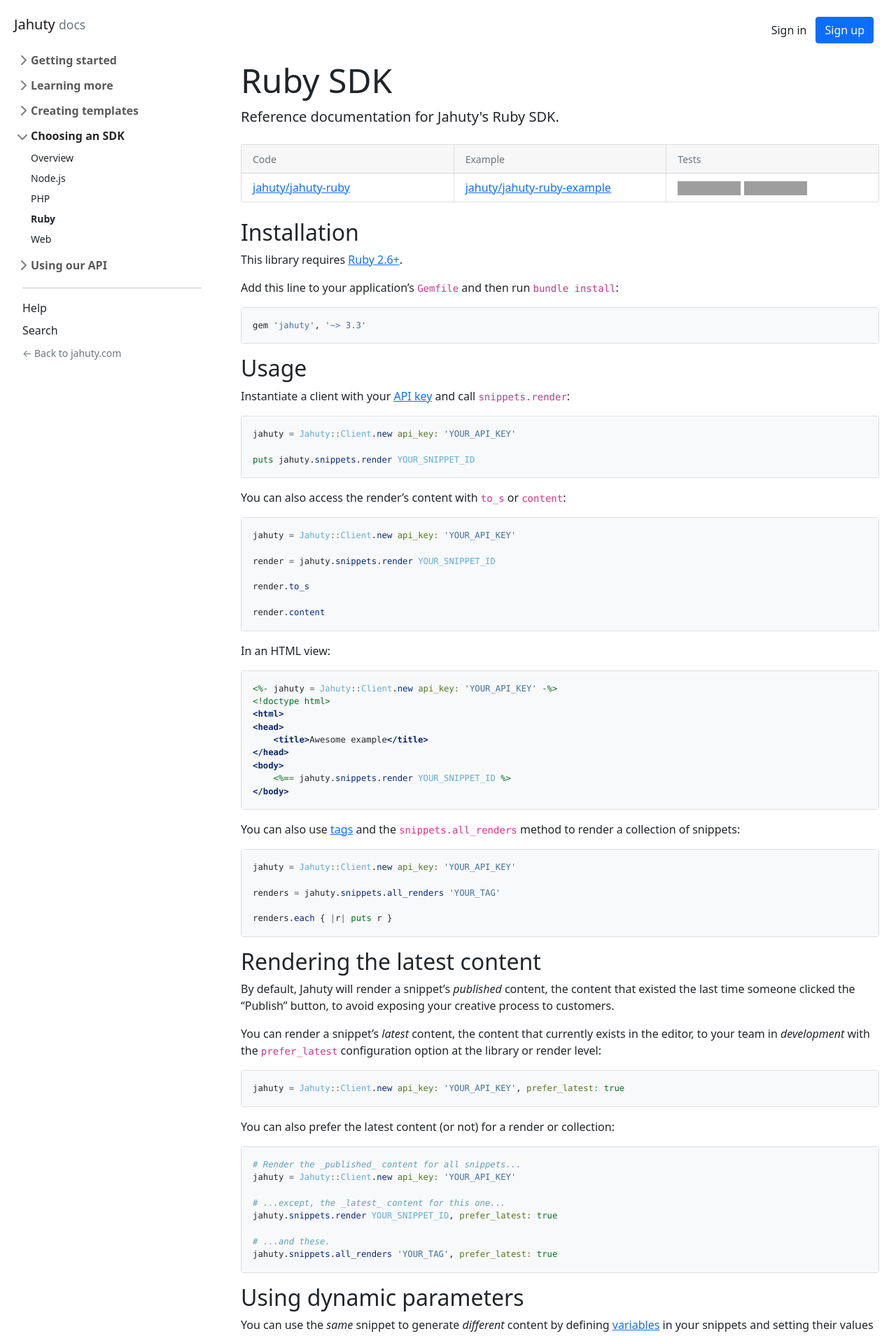
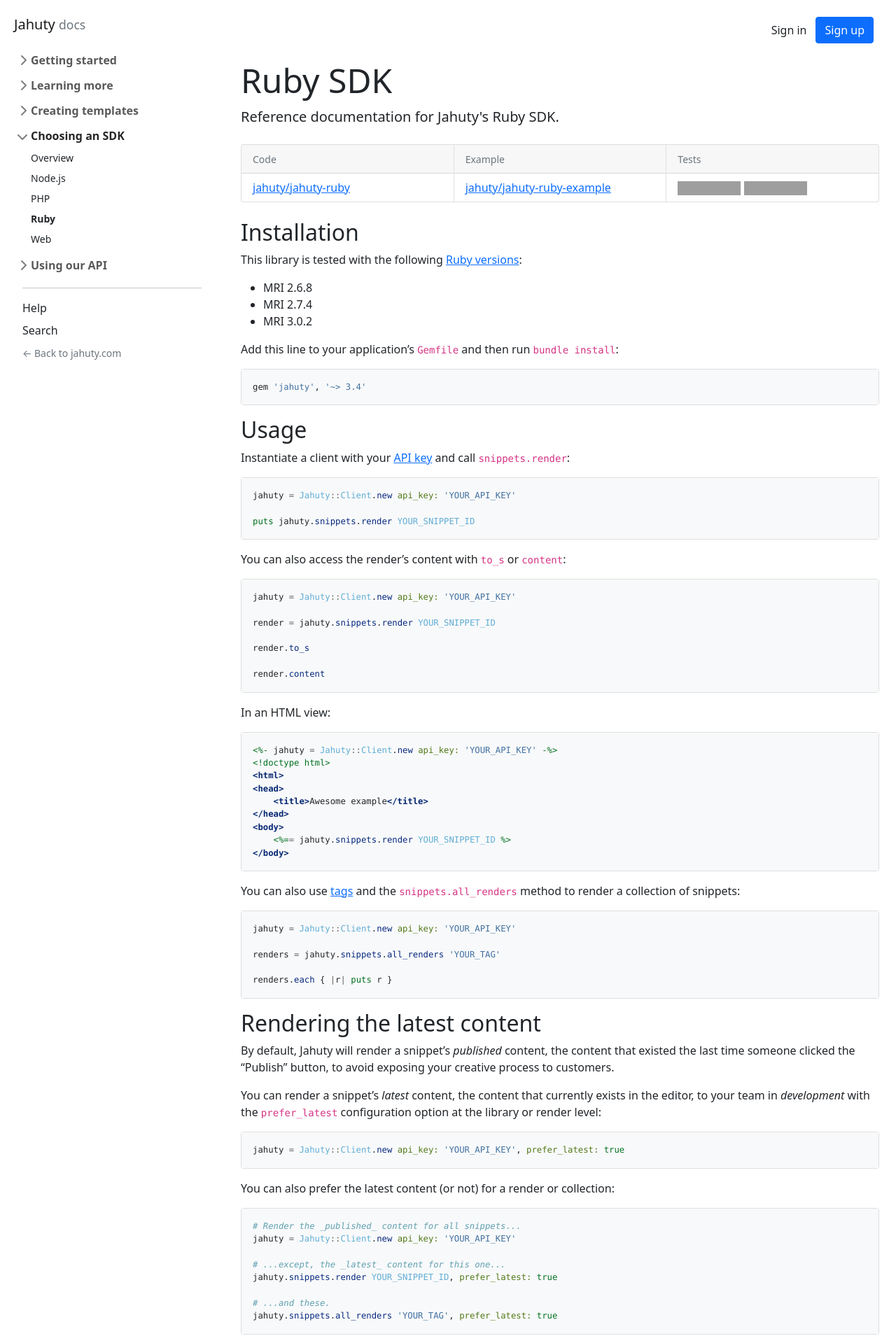
Before and after one commit to jahuty/documentation, a Jekyll site: the page built from sdks/ruby.md, in a window 1280 px wide. Shown: the top 1909 px of the page at 70% size. Built offline with Jekyll 4.4.1, drawn with Linux system fonts in a browser that asks for light colours; nearby versions of some CDN libraries; some of the changed text lies outside the part shown; grey boxes are pictures that could not be loaded.

Commit message:
Update ruby sdk reference with v3.4.0

````diff
--- a/sdks/ruby.md
+++ b/sdks/ruby.md
@@ -36,12 +36,16 @@ category    : sdks
 
 ## Installation
 
-This library requires [Ruby 2.6+](https://www.ruby-lang.org/en/downloads/releases/).
+This library is tested with the following [Ruby versions](https://www.ruby-lang.org/en/downloads/releases/):
+
+* MRI 2.6.8
+* MRI 2.7.4
+* MRI 3.0.2
 
 Add this line to your application's `Gemfile` and then run `bundle install`:
 
 {% capture installing %}
-gem 'jahuty', '~> 3.3'
+gem 'jahuty', '~> 3.4'
 {% endcapture %}
 {% include code.html language="ruby" code=installing header=false select=false toggle=false %}
 
@@ -171,6 +175,18 @@ jahuty.snippets.all_renders 'YOUR_TAG', params: {
 }
 {% endcapture %}
 {% include code.html language="ruby" code=collection_params_with_precedence %}
+
+## Tracking renders
+
+You can use the `location` configuration option to record the absolute URL where snippets are rendered. This helps your team preview their changes, and it helps you find and replace deprecated snippets.
+
+```ruby
+jahuty = Jahuty::Client.new api_key: 'YOUR_API_KEY'
+
+render = jahuty.snippets.render YOUR_SNIPPET_ID, location: 'https://example.com'
+```
+
+Note, this configuration option is only supported by the `render` method, and locations are only reported when a request is sent to Jahuty's API. As a result of this limitation, locations may not be reported in all scenarios. For example, if a call to `render` results in a cache hit, the location will not be reported.
 
 ## Caching for performance
 
````
